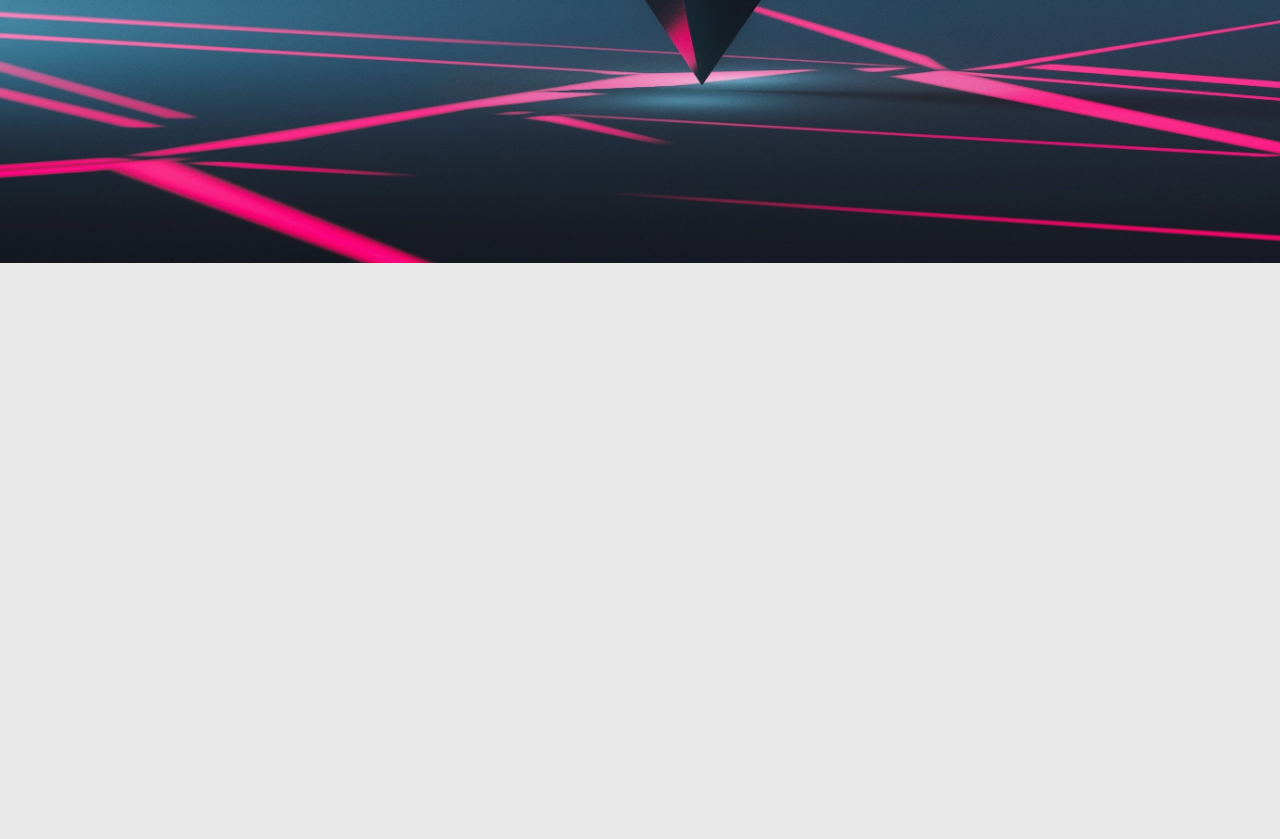
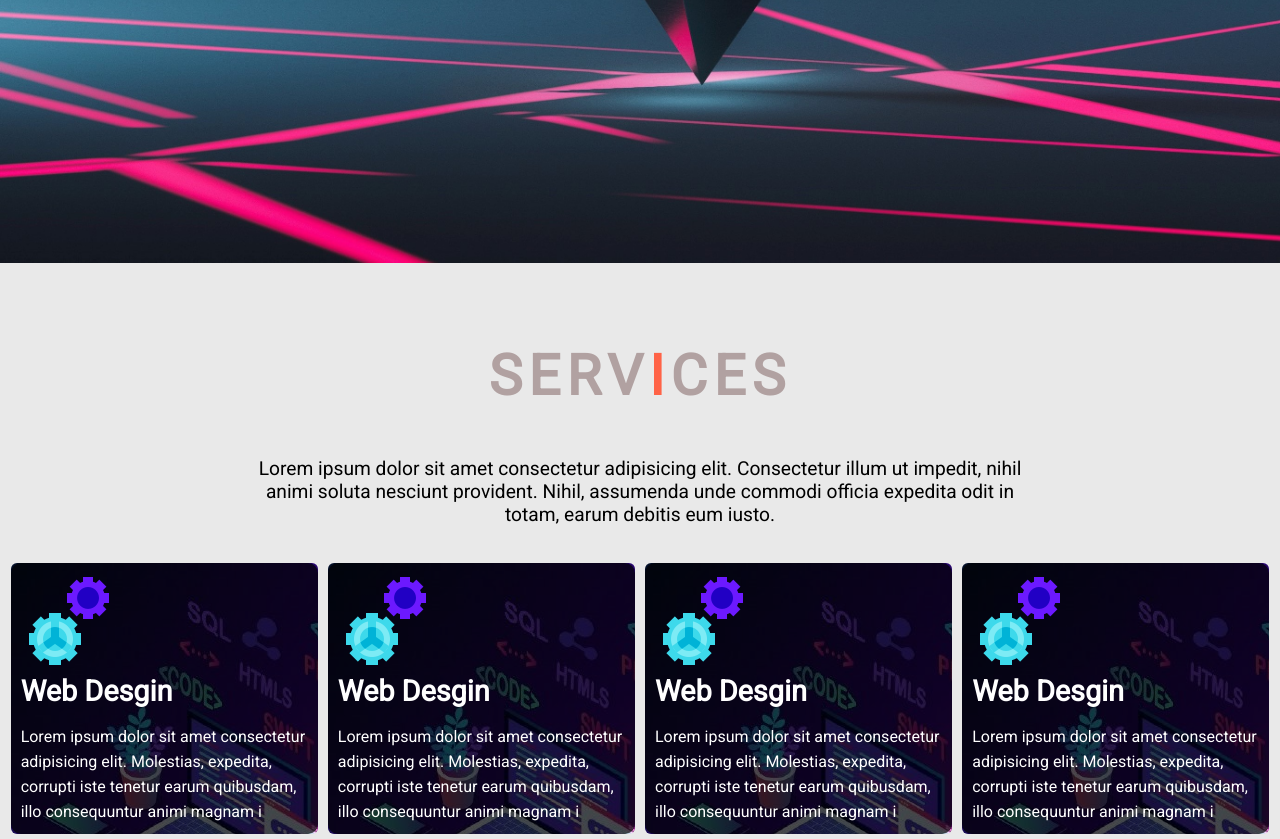
Before and after one commit to ali-programmer-1999/personal-website-2, a plain HTML site: page index.html in a window 1280 px wide. Shown: the part 537-1376 px from the top of the page. Before the commit the page ends 800 px from the top, so only its background shows below. Drawn offline with Linux system fonts and the light colour scheme; a web font is replaced by a local one.

Commit message:
create services

```diff
--- a/css/style.css
+++ b/css/style.css
@@ -1,15 +1,28 @@
 @import url('https://fonts.googleapis.com/css2?family=Acme&family=Anton&family=Bebas+Neue&family=Courgette&family=Dongle:wght@700&family=Fira+Sans&family=Francois+One&family=IBM+Plex+Mono&family=Lobster&family=Qwitcher+Grypen:wght@700&family=Roboto+Slab:wght@400;500;600&family=Rubik:wght@400;600&family=Varela+Round&display=swap');
-
+@import url('https://fonts.googleapis.com/css2?family=Bebas+Neue&family=Roboto:ital,wght@0,400;1,100&display=swap');
 *{
     padding: 0;
     margin: 0;
     box-sizing: border-box;
-    font-family: 'Bebas Neue', cursive;
+
+
 }
 body{
+    font-size: 10px;
     max-width: 1600px;
     background-color: rgb(233, 233, 233);
     margin: 0 auto;
+}
+
+.section-title {
+    font-size: 3.5rem;
+    color: rgb(177, 161, 161);
+    letter-spacing: .4rem;
+    margin-top: 5rem;
+    margin-bottom: 3rem;
+}
+.section-title span {
+    color: tomato;
 }
 #home{
     background-image: url(/image/home.jpg);
@@ -17,6 +30,7 @@ body{
     background-repeat: no-repeat;
     background-size: cover;
     object-fit: cover;
+    font-family: 'Bebas Neue', cursive
 }
 
 
@@ -122,6 +136,66 @@ body{
 #home .continer h2:nth-child(3) span{
     animation-delay: 6s;
 }
+/*Start Service Section*/
+
+#services .services{
+    max-width: 1500px;
+    margin: auto;
+    text-align: center;
+    font-family: 'Roboto', sans-serif;
+}
+#services .service-top{
+    width: 60%;
+    margin: auto;
+}
+#services .service-top p{
+    font-size: 1.2rem;
+    margin-bottom: 2rem;
+}
+#services .service-bottom{
+    font-size: 1.2rem;
+    display: flex;
+    flex-direction: row;
+    justify-content: center;
+    align-items: center;
+    flex-wrap: wrap;
+
+}
+#services .services .service-item{
+     background-color: pink;
+     margin: 5px;
+     width: 24%;
+     text-align: left;
+     padding-left: 5px;
+     border-radius: 6px;
+     color:#fff;
+     background-image: url(/image/Build\ software\ better\,\ together.jpg);
+     padding: 10px;
+     z-index: 0;
+     position: relative;
+}
+#services  .services .service-item::after{
+    content: '';
+    position: absolute;
+    left: 0;
+    top: 0;
+    height: 100%;
+    width: 100%;
+    background-color: black;
+    opacity: .7;
+    z-index: -1;
+    border-radius: 10px;
+}
+#services .service-item h2{
+    font-weight: bold;
+    padding-bottom: 1rem;
+}
+#services .service-item p{
+    font-size: 1rem;
+    line-height: 25px;
+
+}
+/*End Service Section*/
 
 @keyframes typing{
     50%{
--- a/index.html
+++ b/index.html
@@ -35,6 +35,59 @@
         </div>
 
     </section>
+
+<!-- Start Service Section -->
+    <section id="services">
+        <div class="services container">
+            <div class="service-top">
+                <h1 class="section-title">SERV<span>I</span>CES</h1>
+                <P>Lorem ipsum dolor sit amet consectetur adipisicing elit. Consectetur illum ut impedit, nihil animi soluta nesciunt provident. Nihil, assumenda unde commodi officia expedita odit in totam, earum debitis eum iusto.</P>
+
+            </div>
+
+            <div class="service-bottom">
+
+                <div class="service-item">
+                    <div class="icon">
+                        <img src="/image/icons8-services-96.png" alt="icon">
+                    </div>
+                    <h2>Web Desgin</h2>
+                    <p>Lorem ipsum dolor sit amet consectetur adipisicing elit. Molestias, expedita, corrupti iste tenetur earum quibusdam, illo consequuntur animi magnam i</p>
+                </div>
+
+                <div class="service-item">
+                    <div class="icon">
+                        <img src="/image/icons8-services-96.png" alt="">
+                    </div>
+                    <h2>Web Desgin</h2>
+                    <p>Lorem ipsum dolor sit amet consectetur adipisicing elit. Molestias, expedita, corrupti iste tenetur earum quibusdam, illo consequuntur animi magnam i</p>
+                </div>
+
+                <div class="service-item">
+                    <div class="icon">
+                        <img src="/image/icons8-services-96.png" alt="">
+                    </div>
+                    <h2>Web Desgin</h2>
+                    <p>Lorem ipsum dolor sit amet consectetur adipisicing elit. Molestias, expedita, corrupti iste tenetur earum quibusdam, illo consequuntur animi magnam i</p>
+                </div>
+
+                <div class="service-item">
+                    <div class="icon">
+                        <img src="/image/icons8-services-96.png" alt="">
+                    </div>
+                    <h2>Web Desgin</h2>
+                    <p>Lorem ipsum dolor sit amet consectetur adipisicing elit. Molestias, expedita, corrupti iste tenetur earum quibusdam, illo consequuntur animi magnam i</p>
+
+                </div>
+            </div>
+        </div>
+
+
+    </section>
+<!--  End Service Section -->
+
+
+
 </body>
 
 </html>
```
Also changed, not shown: image/Build software better, together.jpg (added), image/icons8-services-96.png (added).
